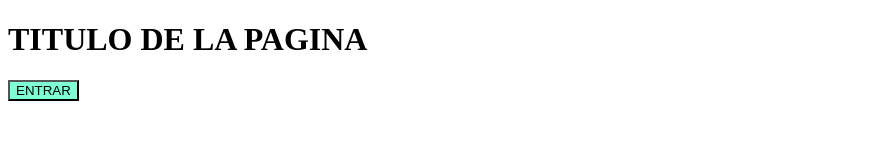
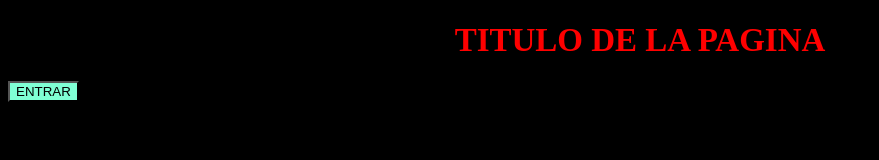
Before and after one commit to maialen09/proyectoPagina, a plain HTML site: page index.html in a window 1280 px wide. Shown: the whole page, without its empty margins (0-879 px from the left). Drawn offline with Linux system fonts and the light colour scheme.

Commit message:
Añadiendo estilos de página

```diff
--- a/index.html
+++ b/index.html
@@ -3,11 +3,11 @@
 <head>
   <meta charset="UTF-8">
   <meta name="viewport" content="width=device-width, initial-scale=1.0">
-  <title>Obtener Token de Acceso</title>
+  <title>Spotifus</title>
   <link rel="stylesheet" href="prueba.css">
 </head>
 <body>
-  <h1> TITULO DE LA PAGINA </h1>
+  <h1 class="titulo"> TITULO DE LA PAGINA </h1>
   <button id="botonAutorizar">ENTRAR</button>
   <script src="prueba.js"> </script>
 </body>
--- a/prueba.css
+++ b/prueba.css
@@ -2,3 +2,15 @@
 
     background-color: aquamarine;
 }
+
+.titulo {
+
+    text-align: center;
+    color: red;
+    font-size: 33px;
+}
+
+body{
+
+    background-color: black;
+}
```
